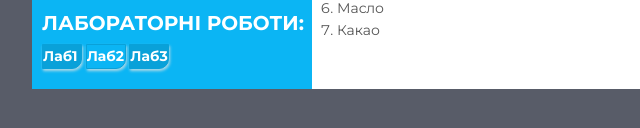
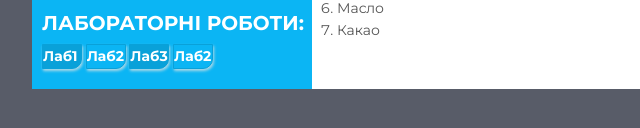
Before and after one commit to bunnyandcocumber/bunnyandcocumber.github.io, a plain HTML site: page index.html in a window 1280 px wide. Shown: the part 1018-1146 px from the top of the page, 208-848 px from the left. Drawn offline with Linux system fonts and the light colour scheme.

Commit message:
Update index.html

```diff
--- a/index.html
+++ b/index.html
@@ -133,6 +133,7 @@
                      <a class="lab" href="">Лаб1</a>
                      <a class="lab" href="https://bunnyandcocumber.github.io/lb2/index.html">Лаб2</a>
                      <a class="lab" href="">Лаб3</a>
+		     <a class="lab" href="https://bunnyandcocumber.github.io/lb4/index.html">Лаб2</a>
           </div>
      </div>
   </div>
```
